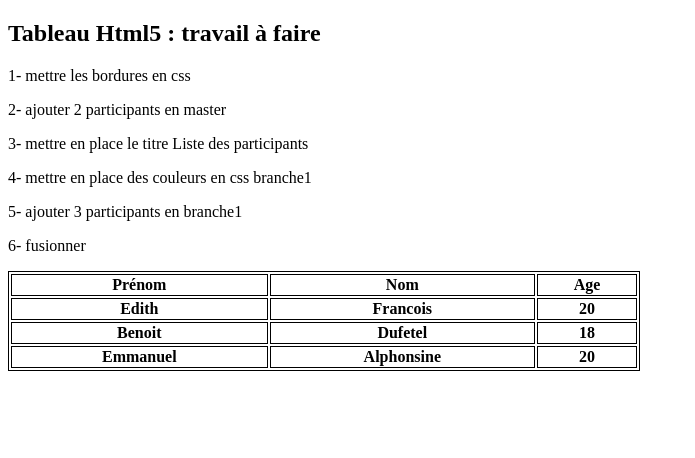
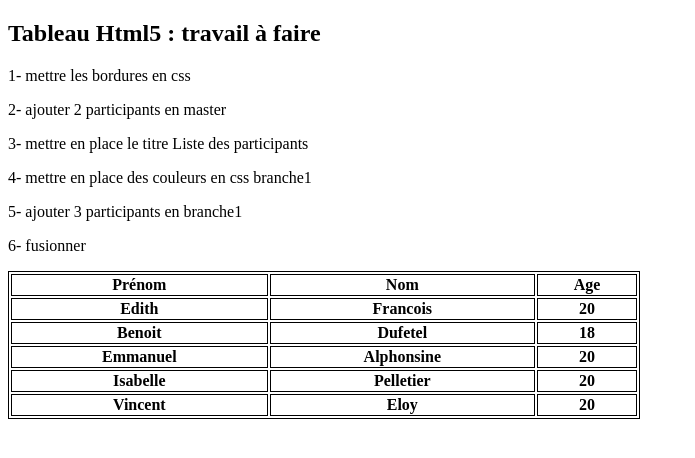
Before and after one commit to Arkasiah/pouille, a plain HTML site: page index.html in a window 1280 px wide. Shown: the whole page, without its empty margins (0-695 px from the left). Drawn offline with Linux system fonts and the light colour scheme.

Commit message:
changement tableau

```diff
--- a/index.html
+++ b/index.html
@@ -39,5 +39,15 @@
         <th>Alphonsine</th>
         <th>20</th>
     </tr>
+    <tr>
+        <th>Isabelle</th>
+        <th>Pelletier</th>
+        <th>20</th>
+    </tr>
+    <tr>
+        <th>Vincent</th>
+        <th>Eloy</th>
+        <th>20</th>
+    </tr>
 </table>
 </body>
```
